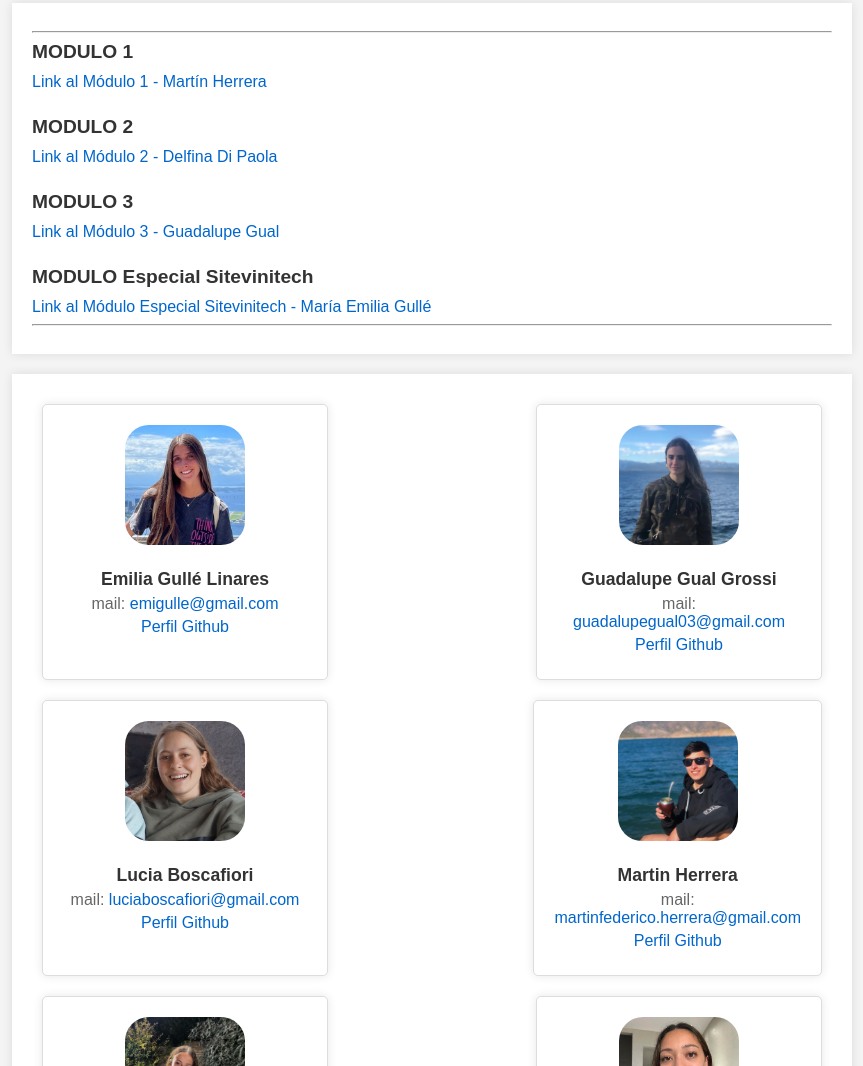
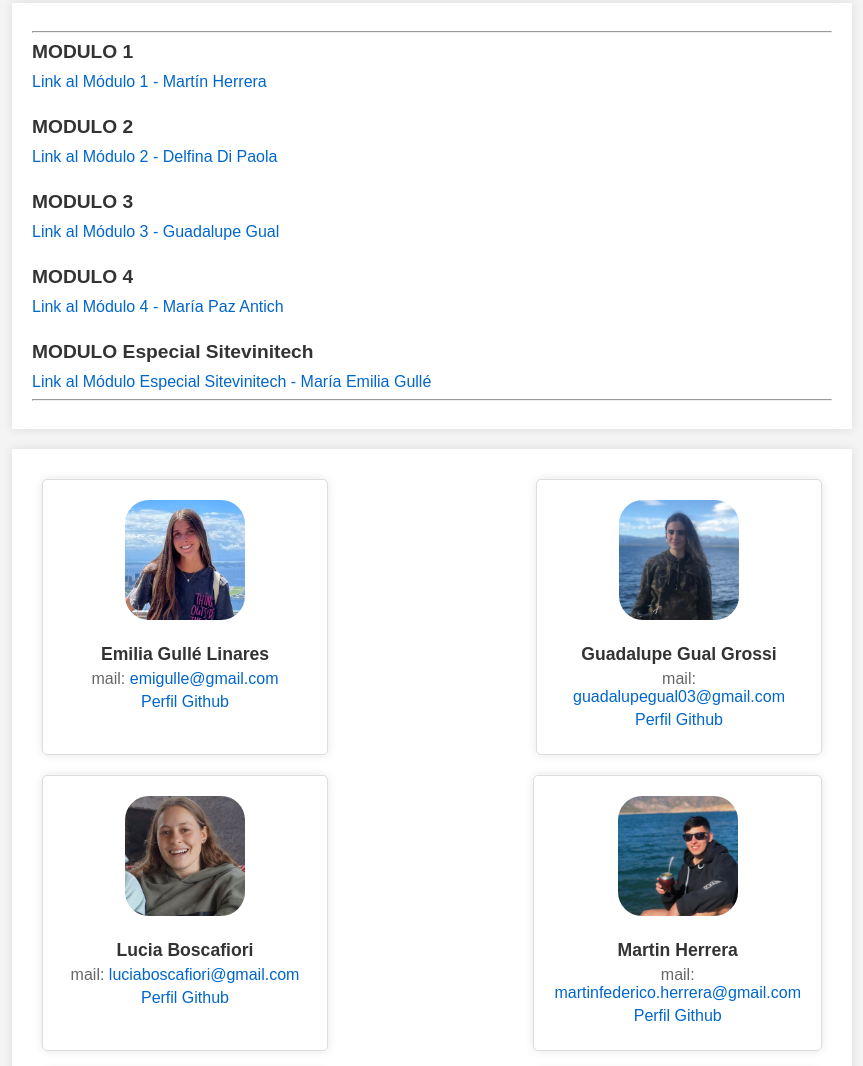
Before and after one commit to delfinadipa/CV_Di-Paola, a plain HTML site: page index.html in a window 1280 px wide. Shown: the part 686-1752 px from the top of the page, without its empty margins (208-1071 px from the left). Drawn offline with Linux system fonts and the light colour scheme.

Commit message:
index.html

```diff
--- a/index.html
+++ b/index.html
@@ -32,6 +32,8 @@
         <a href="https://github.com/delfinadipa/MODULO-2">Link al Módulo 2 - Delfina Di Paola</a>
         <h2>MODULO 3</h2>
         <a href="https://github.com/Guada7890/Modulo-3---Gemelos-Digitales">Link al Módulo 3 - Guadalupe Gual</a>
+        <h2>MODULO 4</h2>
+        <a href="https://github.com/mariapazantich/Modulo-4">Link al Módulo 4 - María Paz Antich</a>
         <h2>MODULO Especial Sitevinitech</h2>
         <a href="https://github.com/emigulle/Modulo-Especial-Sitevinitech">Link al Módulo Especial Sitevinitech - María Emilia Gullé</a>
         <hr>
```
